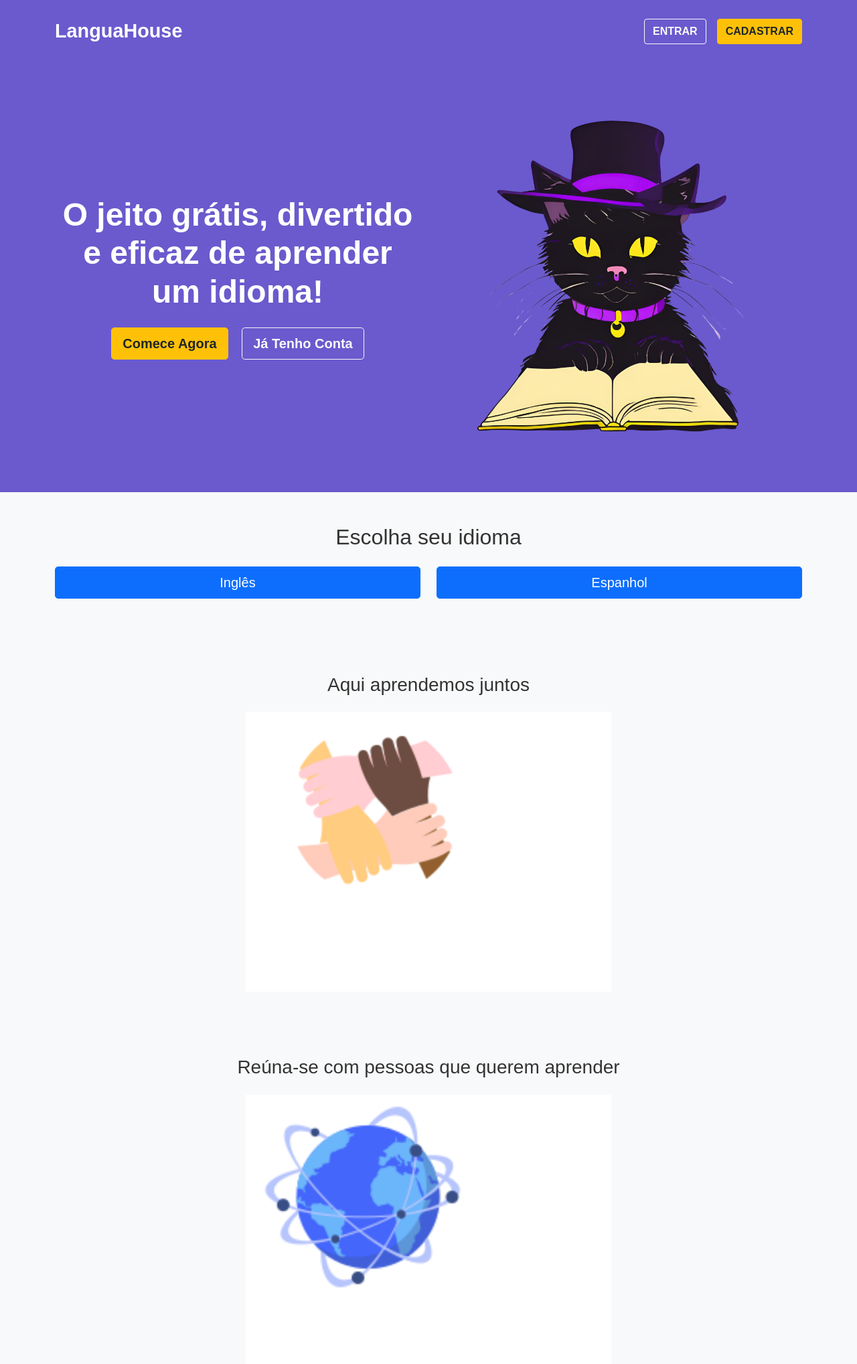
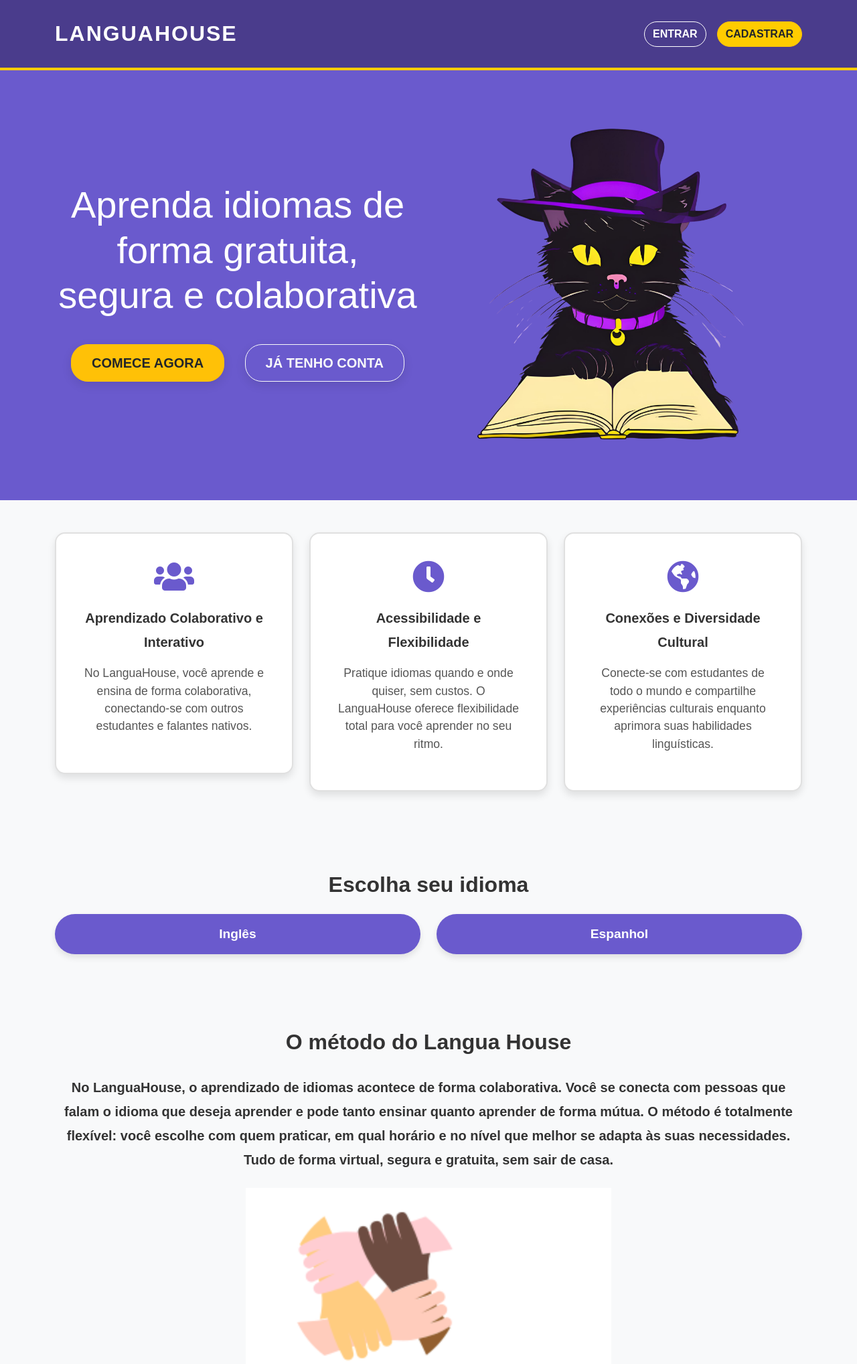
Before and after one commit to tayanaaraujo/LanguaHouse, a Flask app: page / in a window 1280 px wide. Shown: the top 2037 px of the page at 67% size. Run offline with Flask 3, Linux system fonts and the light colour scheme; parts of the project's set-up code (start-up, migrations or seed data) failed here and were passed over; some libraries are stand-ins or nearby versions.

Commit message:
alterações no front do site

```diff
--- a/static/css/style.css
+++ b/static/css/style.css
@@ -1,66 +1,210 @@
 /* Geral */
 body {
-  font-family: Arial, sans-serif;
+  font-family: 'Arial', sans-serif;
   background-color: #f8f9fa;
   margin: 0;
   padding: 0;
+  line-height: 1.6;
 }
 
-h3, h2 {
+h2, h3 {
   color: #333;
+  font-weight: bold;
+}
+
+h1 {
+  font-size: 3rem;
+}
+
+h2, h3 {
+  font-size: 2rem;
 }
 
 /* Cabeçalho */
 .navbar {
-  background-color: #6a5acd;
-  padding: 20px;
+  background-color: #4a3c8c;
+  padding: 20px 0;
+  border-bottom: 4px solid #ffcc00;
 }
 
 .navbar-brand {
-  font-size: 1.8rem;
+  font-size: 2rem;
   font-weight: bold;
+  color: #fff;
+  text-transform: uppercase;
+  letter-spacing: 2px;
 }
 
 .navbar .btn {
   font-weight: bold;
   text-transform: uppercase;
+  border-radius: 25px;
+}
+
+.navbar .btn-outline-light {
+  border-color: #fff;
+  color: #fff;
+}
+
+.navbar .btn-warning {
+  background-color: #ffcc00;
+  color: #4a3c8c;
 }
 
 /* Banner Principal */
 .banner {
   background-color: #6a5acd;
+  background-size: cover;
+  background-position: center;
+  color: #fff;
+  padding: 80px 0;
+  text-align: center;
 }
 
 .banner h1 {
-  font-size: 3rem;
-  font-weight: bold;
+  font-size: 3.5rem;
+  margin-bottom: 30px;
 }
 
 .banner .btn {
   font-weight: bold;
+  text-transform: uppercase;
+  padding: 12px 30px;
+  margin: 10px;
+  border-radius: 25px;
+  box-shadow: 0 5px 15px rgba(0, 0, 0, 0.1);
+}
+
+.banner .btn:hover {
+  box-shadow: 0 10px 25px rgba(0, 0, 0, 0.15);
+}
+
+/* Os 3 pontos fortes do Langua House */
+.icon-box {
+  background-color: #fff;
+  border: 2px solid #e0e0e0;
+  padding: 40px;
+  border-radius: 15px;
+  text-align: center;
+  box-shadow: 0 6px 12px rgba(0, 0, 0, 0.1);
+  transition: transform 0.3s;
+}
+
+.icon-box:hover {
+  transform: translateY(-10px);
+}
+
+.icon-box i {
+  color: #6a5acd;
+  margin-bottom: 20px;
+}
+
+.icon-box h3 {
+  font-size: 1.8rem;
+  color: #333;
+  margin-bottom: 15px;
+}
+
+.icon-box p {
+  color: #555;
+  font-size: 1.1rem;
+  line-height: 1.5;
+}
+
+/* Estilo para os botões de Idiomas */
+.btn-custom {
+  background-color: #6a5acd;
+  color: white;
+  font-size: 1.2rem;
+  font-weight: bold;
+  padding: 15px 20px;
+  border-radius: 30px;
+  transition: background-color 0.3s, transform 0.3s;
+  box-shadow: 0 5px 10px rgba(0, 0, 0, 0.1);
+}
+
+.btn-custom:hover {
+  background-color: #5a47c1;
+  transform: scale(1.05);
+  box-shadow: 0 8px 16px rgba(0, 0, 0, 0.15);
 }
 
 /* Seções */
 section {
-  padding: 50px 0;
+  padding: 80px 0;
 }
 
 section.bg-light {
   background-color: #f9f9f9;
 }
 
+/* Seção de método LanguaHouse */
+section.py-5 h3 {
+  font-size: 1.25rem;
+  color: #333;
+  line-height: 1.8;
+}
+
+section.py-5 h2 {
+  margin-bottom: 30px;
+}
+
 /* Rodapé */
 footer {
-  background-color: #6a5acd;
+  background-color: #4a3c8c;
+  color: #fff;
+  padding: 50px 0;
+  position: relative; /* Necessário para o posicionamento absoluto do nome do site */
 }
 
+/* Adiciona a imagem do mascote à esquerda */
+footer .mascote {
+  position: absolute;
+  top: 50%;
+  left: 10px;
+  transform: translateY(-50%);
+  width: 80px; /* Tamanho da imagem do mascote */
+  height: auto;
+}
+
+/* Estilização do nome do site no canto inferior direito */
+footer .nome-site {
+  position: absolute;
+  bottom: 10px;
+  right: 10px;
+  font-size: 1.5rem;
+  font-weight: bold;
+  color: #fff;
+}
+
+/* Estilização dos ícones das redes sociais */
+footer .social-icons {
+  margin-top: 10px;
+  font-size: 1.75rem; /* Tamanho dos ícones */
+  display: flex;
+  justify-content: center; /* Centraliza os ícones horizontalmente */
+  gap: 20px; /* Espaço entre os ícones */
+}
+
+footer .social-icons a {
+  color: #ffcc00;
+  text-decoration: none;
+  display: inline-block; /* Garante que os ícones não fiquem em linha reta */
+}
+
+footer .social-icons a:hover {
+  color: #fff; /* Cor de hover */
+}
+
+/* Estilização do título e lista do rodapé */
 footer h5 {
   font-size: 1.25rem;
   font-weight: bold;
+  margin-bottom: 15px; /* Adiciona um pouco de espaço abaixo do título */
 }
 
 footer ul li {
-  margin-bottom: 10px;
+  margin-bottom: 12px;
 }
 
 footer ul a {
@@ -72,6 +216,8 @@ footer ul a:hover {
   text-decoration: underline;
 }
 
+
+
 /* Responsividade */
 @media (max-width: 768px) {
   .navbar {
@@ -79,18 +225,31 @@ footer ul a:hover {
   }
 
   .banner h1 {
-    font-size: 2rem;
+    font-size: 2.5rem;
   }
 
-  .banner .container {
-    padding-left: 10px;
-    padding-right: 10px;
+  .icon-box {
+    padding: 25px;
+  }
+
+  .icon-box h3 {
+    font-size: 1.4rem;
+  }
+
+  .btn-custom {
+    font-size: 1rem;
   }
 
   footer {
     padding: 30px 20px;
   }
+
+  footer ul {
+    text-align: center;
+  }
 }
+
+
 
 /* Estilo para as mensagens de flash */
 .alert-container {
--- a/templates/index.html
+++ b/templates/index.html
@@ -1,9 +1,12 @@
 <!doctype html>
 <html lang="pt-BR">
   <head>
-    <!-- Required meta tags -->
     <meta charset="utf-8">
     <meta name="viewport" content="width=device-width, initial-scale=1">
+    <link href="https://cdnjs.cloudflare.com/ajax/libs/font-awesome/5.15.3/css/all.min.css" rel="stylesheet">
+
+    <!-- Favicon -->
+    <link rel="icon" href="static\img\favicon.png" type="favicon/png">
 
     <!-- Bootstrap CSS -->
     <link href="https://cdn.jsdelivr.net/npm/bootstrap@5.0.2/dist/css/bootstrap.min.css" rel="stylesheet" integrity="sha384-EVSTQN3/azprG1Anm3QDgpJLIm9Nao0Yz1ztcQTwFspd3yD65VohhpuuCOmLASjC" crossorigin="anonymous">
@@ -27,7 +30,7 @@
       <div class="container">
         <div class="row align-items-center">
           <div class="col-md-6">
-            <h1 class="display-4">O jeito grátis, divertido e eficaz de aprender um idioma!</h1>
+            <h1 class="display-4">Aprenda idiomas de forma gratuita, segura e colaborativa</h1>
             <div class="mt-4">
               <a class="btn btn-warning btn-lg text-dark" href="{{ url_for('create') }}">Comece Agora</a>
               <a class="btn btn-outline-light btn-lg ms-3" href="{{ url_for('login') }}">Já Tenho Conta</a>
@@ -40,25 +43,62 @@
       </div>
     </section>
 
-    <!-- Seção de Idiomas -->
+    <section class="py-5 bg-light">
+      <div class="container text-center">
+        <div class="row">
+          <!-- Aprendizado Colaborativo -->
+          <div class="col-md-4 mb-4">
+            <div class="icon-box">
+              <i class="fas fa-users fa-3x"></i> <!-- Ícone de pessoas -->
+              <h3>Aprendizado Colaborativo e Interativo</h3>
+              <p>No LanguaHouse, você aprende e ensina de forma colaborativa, conectando-se com outros estudantes e falantes nativos.</p>
+            </div>
+          </div>
+
+          <!-- Acessibilidade e Flexibilidade -->
+          <div class="col-md-4 mb-4">
+            <div class="icon-box">
+              <i class="fas fa-clock fa-3x"></i> <!-- Ícone de relógio -->
+              <h3>Acessibilidade e Flexibilidade</h3>
+              <p>Pratique idiomas quando e onde quiser, sem custos. O LanguaHouse oferece flexibilidade total para você aprender no seu ritmo.</p>
+            </div>
+          </div>
+
+          <!-- Conexões Globais e Diversidade Cultural -->
+          <div class="col-md-4 mb-4">
+            <div class="icon-box">
+              <i class="fas fa-globe-americas fa-3x"></i> <!-- Ícone de globo -->
+              <h3>Conexões e Diversidade Cultural</h3>
+              <p>Conecte-se com estudantes de todo o mundo e compartilhe experiências culturais enquanto aprimora suas habilidades linguísticas.</p>
+            </div>
+          </div>
+        </div>
+      </div>
+    </section>
+
+   <!-- Seção de Idiomas -->
     <section class="py-5">
       <div class="container text-center">
         <h2 class="mb-4">Escolha seu idioma</h2>
         <div class="row">
           <div class="col-md-6 mb-3">
-            <a href="#" class="btn btn-lg btn-primary w-100">Inglês</a>
+            <a href="#" class="btn btn-lg btn-custom w-100">Inglês</a>
           </div>
           <div class="col-md-6 mb-3">
-            <a href="#" class="btn btn-lg btn-primary w-100">Espanhol</a>
+            <a href="#" class="btn btn-lg btn-custom w-100">Espanhol</a>
           </div>
         </div>
       </div>
     </section>
 
-    <!-- Seção de Aprendizado -->
     <section class="py-5 bg-light">
       <div class="container text-center">
-        <h3>Aqui aprendemos juntos</h3>
+        <h2>O método do Langua House</h2>
+        <h3>No LanguaHouse, o aprendizado de idiomas acontece de forma colaborativa. Você se conecta com
+            pessoas que falam o idioma que deseja aprender e pode tanto ensinar quanto aprender de forma
+            mútua. O método é totalmente flexível: você escolhe com quem praticar, em qual horário e no nível
+            que melhor se adapta às suas necessidades. Tudo de forma virtual, segura e gratuita, sem sair de casa.
+        </h3>
         <div class="row justify-content-center mt-4">
           <div class="col-md-6">
             <img src="/static/img/maos.png" class="img-fluid" alt="Imagem de mãos">
@@ -67,13 +107,16 @@
       </div>
     </section>
 
-    <!-- Seção de Reunião -->
-    <section class="py-5">
+    <section class="py-5 bg-light">
       <div class="container text-center">
-        <h3>Reúna-se com pessoas que querem aprender</h3>
+        <h2>Pratique inglês ou espanhol em grupos</h2>
+        <h3>Você pode aprender e praticar inglês e espanhol de forma colaborativa em grupos de estudo.
+          Conecte-se com falantes nativos e outros estudantes, troque conhecimentos e pratique no seu ritmo, sem custos.
+          Participe de conversas ao vivo, aprenda com diferentes níveis e culturas, e melhore suas habilidades linguísticas de maneira divertida e flexível!.
+        </h3>
         <div class="row justify-content-center mt-4">
           <div class="col-md-6">
-            <img src="/static/img/mundo.png" class="img-fluid" alt="Imagem de Mundo">
+            <img src="/static/img/pratique.png">
           </div>
         </div>
       </div>
@@ -93,9 +136,8 @@
           <div class="col-md-4">
             <h5>Contato</h5>
             <ul class="list-unstyled">
-              <li><strong>Telefone:</strong> (11) 1234-5678</li>
-              <li><strong>Email:</strong> exemplo@email.com</li>
-              <li><strong>Redes Sociais</strong></li>
+              <li><strong>Telefone:</strong> (19) 9774-6384</li>
+              <li><strong>Email:</strong> languahouse@gmail.com</li>
             </ul>
           </div>
           <div class="col-md-4">
```
Also changed, not shown: static/img/favicon.png (added), static/img/pratique.png (added).
